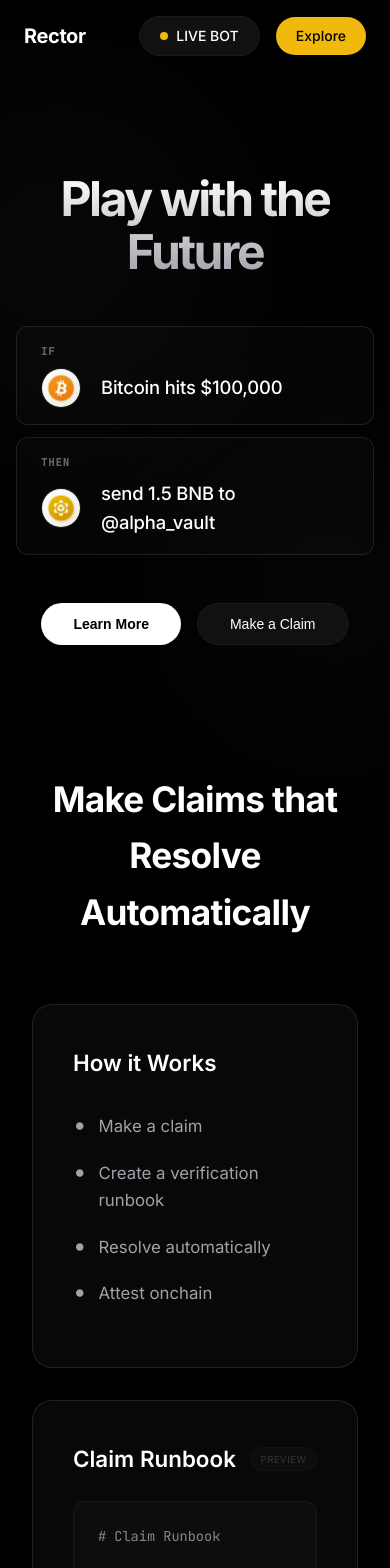
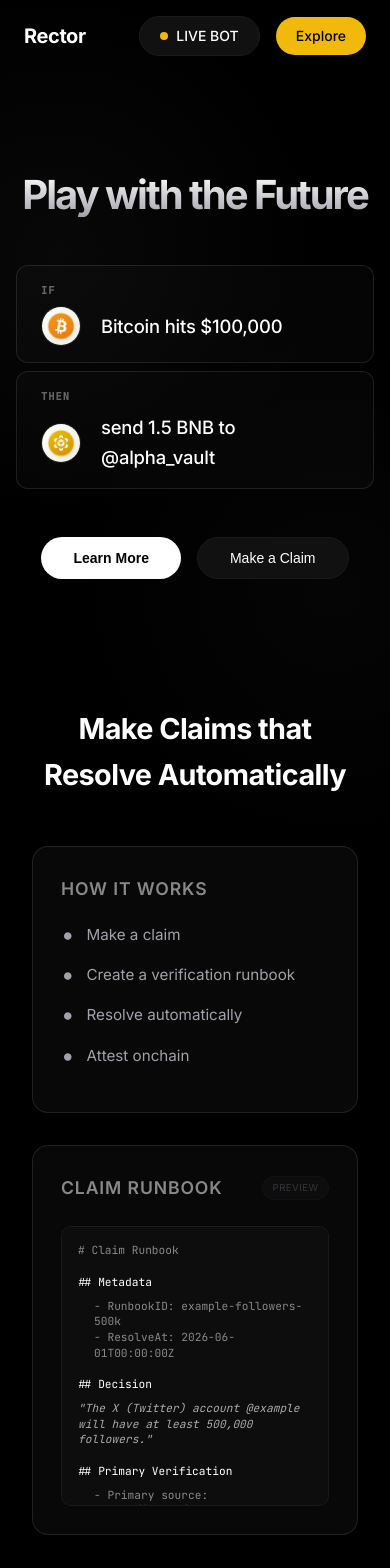
Before and after one commit to Shijas786/rector-bot, a Next.js app in the folder frontend/: page / in a window 390 px wide. Shown: the top 1568 px of the page. Built offline with nearby package versions, Linux system fonts and the light colour scheme; no server answers.

Commit message:
feat: show verification links in finalizing window and remove redundant table 🎨✨🔗

```diff
--- a/frontend/app/globals.css
+++ b/frontend/app/globals.css
@@ -263,11 +263,11 @@
 /* ── Forms / Blocks ── */
 /* ── Hero Logic Block (IF/THEN) ── */
 .logic-container {
-  max-width: 620px;
+  max-width: 520px;
   margin: 0 auto 3rem auto;
   display: flex;
   flex-direction: column;
-  gap: 0.75rem;
+  gap: 0.5rem;
 }
 
 .logic-box {
@@ -1032,16 +1032,16 @@
 
 /* ── Info / How it Works Styles ── */
 .info-section {
-  max-width: 1000px;
-  margin: 0 auto 15vh auto;
+  max-width: 850px;
+  margin: 0 auto 10vh auto;
   padding: 0 1rem;
 }
 
 .info-heading {
-  font-size: 2.2rem;
+  font-size: 1.8rem;
   font-weight: 700;
   text-align: center;
-  margin-bottom: 4rem;
+  margin-bottom: 3rem;
   letter-spacing: -0.02em;
 }
 
@@ -1054,16 +1054,19 @@
 .info-card {
   background: rgba(255, 255, 255, 0.03);
   border: 1px solid rgba(255, 255, 255, 0.1);
-  border-radius: 20px;
-  padding: 2.5rem;
+  border-radius: 16px;
+  padding: 1.75rem;
   display: flex;
   flex-direction: column;
 }
 
 .info-card h3 {
-  font-size: 1.4rem;
-  margin-bottom: 2rem;
+  font-size: 1.1rem;
+  margin-bottom: 1.25rem;
   font-weight: 600;
+  text-transform: uppercase;
+  letter-spacing: 0.05em;
+  color: #888;
 }
 
 .info-list {
@@ -1073,12 +1076,12 @@
 }
 
 .info-list li {
-  margin-bottom: 1.25rem;
+  margin-bottom: 1rem;
   color: var(--text-secondary);
   display: flex;
   align-items: flex-start;
   gap: 0.75rem;
-  font-size: 1.05rem;
+  font-size: 0.95rem;
 }
 
 .info-list li::before {
@@ -1090,14 +1093,25 @@
 
 .runbook-mock {
   background: #0d0d0d;
-  border-radius: 12px;
-  padding: 1.5rem;
+  border-radius: 10px;
+  padding: 1rem;
   font-family: 'JetBrains Mono', 'Fira Code', monospace;
-  font-size: 0.85rem;
-  color: #d1d1d1;
-  line-height: 1.5;
+  font-size: 0.7rem;
+  color: #888;
+  line-height: 1.4;
   border: 1px solid rgba(255, 255, 255, 0.05);
   flex-grow: 1;
+  max-height: 280px;
+  overflow-y: auto;
+}
+
+.runbook-mock::-webkit-scrollbar {
+  width: 4px;
+}
+
+.runbook-mock::-webkit-scrollbar-thumb {
+  background: rgba(255, 255, 255, 0.1);
+  border-radius: 10px;
 }
 
 .runbook-mock .header {
--- a/frontend/app/page.tsx
+++ b/frontend/app/page.tsx
@@ -213,7 +213,33 @@
       const data = await res.json();
 
       if (data.message && (data.message.includes("CONFIRMED") || data.message.includes("#"))) {
-        setMessages(prev => [...prev, { role: 'rector', text: "✅ Claim Recorded Successfully! Re-syncing protocol feed..." }]);
+        const txHash = data.message.match(/tx\/([0-9a-fx]+)/i)?.[1] || "";
+        const gnfdUrl = data.message.match(/\((https:\/\/gnfd-testnet-sp1\.bnbchain\.org\/view\/[^\)]+)\)/)?.[1] || "";
+
+        const successMsg = (
+          <div className="verif-links mt-4">
+            <span style={{ display: 'block', marginBottom: '0.5rem' }}>✅ Claim Recorded Successfully!</span>
+            <div style={{ display: 'flex', gap: '0.5rem' }}>
+              {txHash && (
+                <a href={`https://testnet.bscscan.com/tx/${txHash}`} target="_blank" rel="noopener noreferrer" className="verif-btn bsc">
+                  View on BSC
+                </a>
+              )}
+              {gnfdUrl && (
+                <a href={gnfdUrl} target="_blank" rel="noopener noreferrer" className="verif-btn">
+                  View on Greenfield
+                </a>
+              )}
+            </div>
+          </div>
+        );
+
+        setMessages(prev => [...prev, {
+          role: 'rector',
+          text: "", // We use custom rendering for this
+          customContent: successMsg
+        }]);
+
         setStatusMessage("Success! Prediction is now live.");
         const apiBase = process.env.NEXT_PUBLIC_API_URL || "https://openclaw-predictor-agent-production.up.railway.app";
         const freshRes = await fetch(`${apiBase}/predictions`);
@@ -233,7 +259,7 @@
     <div className="container" style={{ paddingBottom: "6rem" }}>
       {/* ── Hero Section ── */}
       <section className="text-center" style={{ marginTop: "10vh", marginBottom: "15vh" }}>
-        <h1 className="hero-title" style={{ fontSize: "clamp(3rem, 10vw, 5.5rem)", marginBottom: "3rem" }}>Play with the Future</h1>
+        <h1 className="hero-title" style={{ fontSize: "clamp(2.5rem, 8vw, 4.5rem)", marginBottom: "3rem" }}>Play with the Future</h1>
 
         <div className="logic-container">
           {/* IF Block */}
@@ -320,9 +346,11 @@
             What claim would you like to verify on-chain today?
           </div>
 
-          {messages.map((msg, i) => (
+          {messages.map((msg: any, i) => (
             <div key={i} className={`chat-bubble ${msg.role}`}>
-              {msg.role === 'rector' && (msg.text.includes('# Prediction Runbook') || msg.text.includes('RunbookID:')) ? (
+              {msg.customContent ? (
+                msg.customContent
+              ) : msg.role === 'rector' && (msg.text.includes('# Prediction Runbook') || msg.text.includes('RunbookID:')) ? (
                 <RunbookPreview
                   text={msg.text}
                   claimText={msg.runbookClaim}
@@ -389,35 +417,6 @@
         </div>
       </div>
 
-      {/* ── List View for Mobile/Table ── */}
-      <div className="table-container mt-8">
-        <table>
-          <thead>
-            <tr>
-              <th>Claim</th>
-              <th>Status</th>
-              <th>Date</th>
-            </tr>
-          </thead>
-          <tbody>
-            {loading ? (
-              <tr><td colSpan={3} className="text-center">Loading live claims...</td></tr>
-            ) : predictions.length === 0 ? (
-              <tr><td colSpan={3} className="text-center">No claims found. Start a claim on Telegram!</td></tr>
-            ) : (
-              predictions.map((p) => (
-                <tr key={p.id} onClick={() => window.location.href = `/predictions/${p.id}`} style={{ cursor: 'pointer' }}>
-                  <td>{p.disambiguated.substring(0, 80)}...</td>
-                  <td>
-                    <span className={`claim-card-status ${p.status.toLowerCase()}`}>{p.status}</span>
-                  </td>
-                  <td className="mono" style={{ fontSize: '0.75rem' }}>{new Date(p.createdAt).toLocaleDateString()}</td>
-                </tr>
-              ))
-            )}
-          </tbody>
-        </table>
-      </div>
     </div>
   );
 }
```
